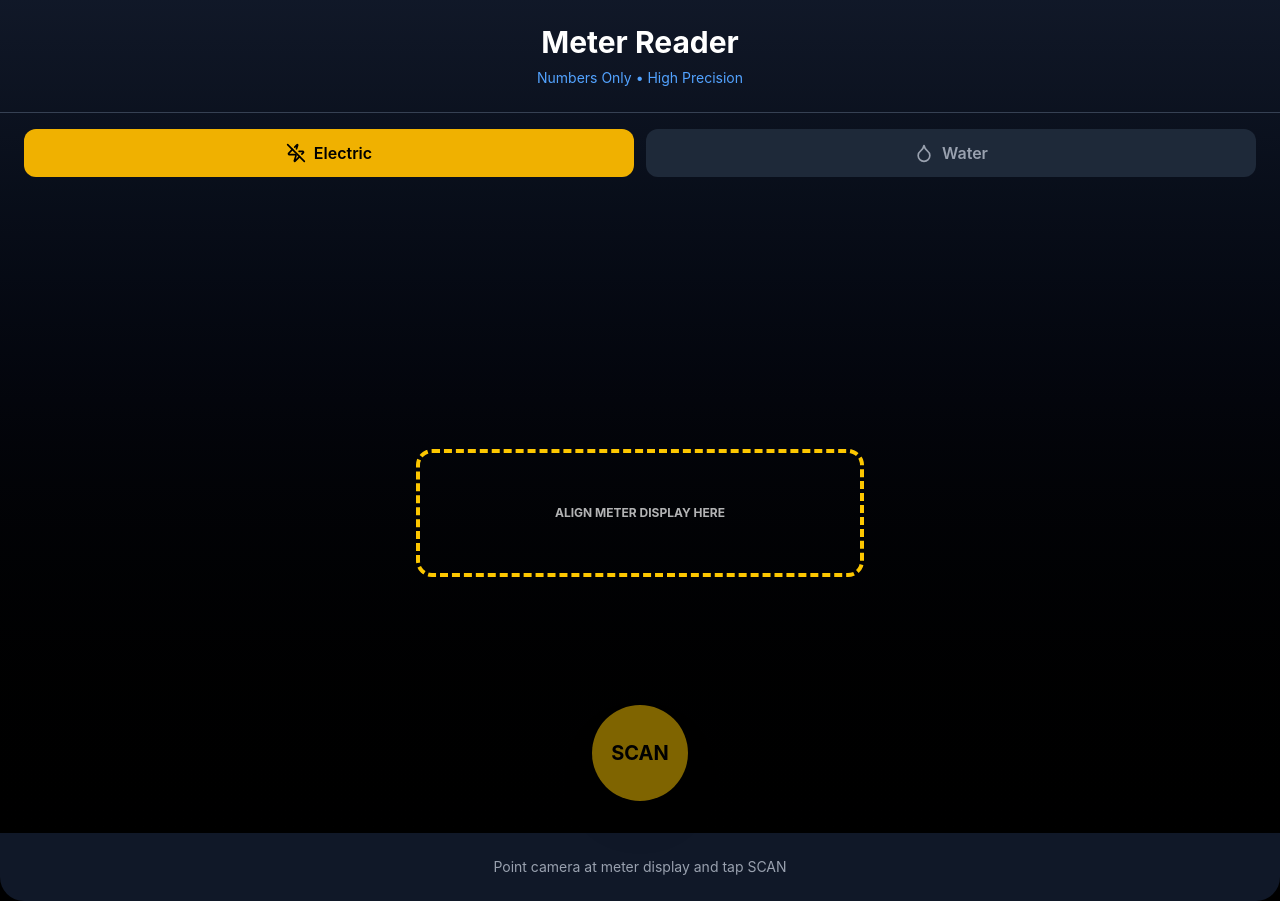
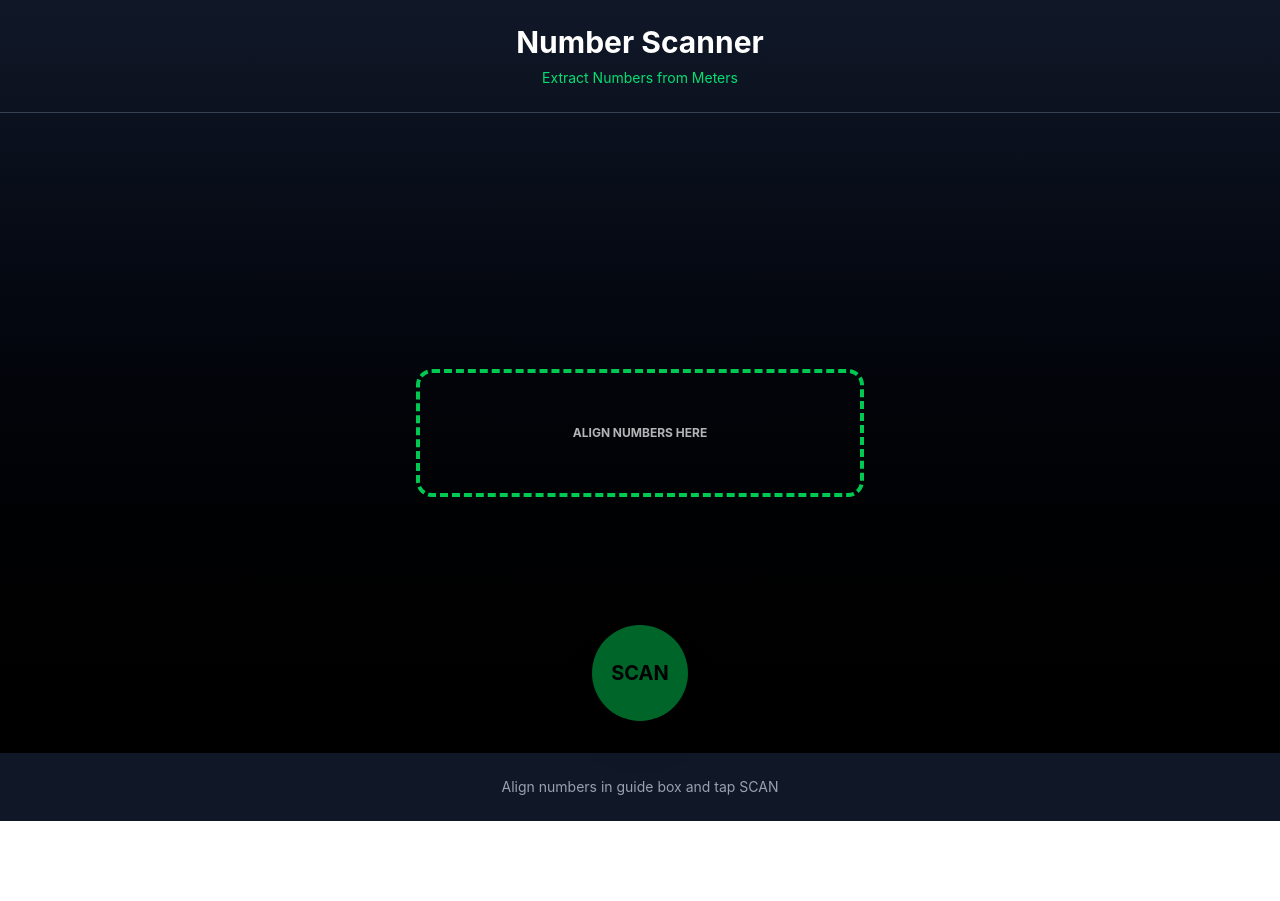
Before and after one commit to lakadeamit220/ocr-scanner-pwa, a React (Vite) app: page / in a window 1280 px wide. After the commit the page ends 821 px from the top, so only its background shows below. Built offline with nearby package versions, Linux system fonts and the light colour scheme; no server answers.

Commit message:
refactor: simplify MeterScanner component by removing unused state and improving OCR processing

```diff
--- a/src/components/MeterScanner.jsx
+++ b/src/components/MeterScanner.jsx
@@ -1,5 +1,5 @@
 import { useEffect, useRef, useState } from 'react'
-import { Copy, ZapOff, Droplet } from 'lucide-react'
+import { Copy } from 'lucide-react'
 
 export default function MeterScanner() {
     const videoRef = useRef(null)
@@ -8,7 +8,6 @@ export default function MeterScanner() {
     const [scanning, setScanning] = useState(false)
     const [ready, setReady] = useState(false)
     const [tesseractReady, setTesseractReady] = useState(false)
-    const [meterType, setMeterType] = useState('electric') // 'electric' or 'water'
 
     // Load Tesseract from CDN
     useEffect(() => {
@@ -44,15 +43,14 @@ export default function MeterScanner() {
     }, [])
 
     const extractOnlyNumbers = (text) => {
-        // Remove all non-digits and common OCR mistakes
+        // First fix common OCR mistakes, then extract digits
         let cleaned = text
-            .replace(/[^0-9]/g, '') // Keep only digits
-            .replace(/O/g, '0')     // O → 0
-            .replace(/o/g, '0')     // o → 0
-            .replace(/I/g, '1')     // I → 1
-            .replace(/l/g, '1')     // l → 1
-            .replace(/S/g, '5')     // S → 5
-            .replace(/B/g, '8')     // B → 8
+            .replace(/O/gi, '0')     // O/o → 0
+            .replace(/I/g, '1')      // I → 1
+            .replace(/l/g, '1')      // l → 1
+            .replace(/S/g, '5')      // S → 5
+            .replace(/B/g, '8')      // B → 8
+            .replace(/[^0-9]/g, '')  // Keep only digits
 
         return cleaned
     }
@@ -78,11 +76,11 @@ export default function MeterScanner() {
         const imageData = ctx.getImageData(0, 0, canvas.width, canvas.height)
         const data = imageData.data
 
-        // Convert to grayscale with high contrast
+        // Convert to grayscale with adaptive contrast
         for (let i = 0; i < data.length; i += 4) {
             const gray = data[i] * 0.299 + data[i + 1] * 0.587 + data[i + 2] * 0.114
-            // Aggressive thresholding for clear digits
-            const value = gray > 140 ? 255 : 0
+            // Use threshold for better digit recognition
+            const value = gray > 128 ? 255 : 0
             data[i] = data[i + 1] = data[i + 2] = value
         }
         ctx.putImageData(imageData, 0, 0)
@@ -96,8 +94,8 @@ export default function MeterScanner() {
 
                 // OPTIMIZED FOR DIGITS ONLY
                 await worker.setParameters({
-                    tessedit_char_whitelist: '0123456789',  // ONLY numbers
-                    tessedit_pageseg_mode: '7',  // Single line of text (typical for meters)
+                    tessedit_char_whitelist: '0123456789',
+                    tessedit_pageseg_mode: '6',  // Uniform block of text
                     preserve_interword_spaces: '0',
                 })
 
@@ -106,10 +104,10 @@ export default function MeterScanner() {
 
                 const extracted = extractOnlyNumbers(text)
 
-                if (extracted && extracted.length >= 3) {
+                if (extracted && extracted.length >= 1) {
                     setNumber(extracted)
                 } else {
-                    setNumber('❌ No meter number found\n\nTips:\n• Get closer to the display\n• Ensure good lighting\n• Hold steady\n• Align with guide box')
+                    setNumber('❌ No numbers detected\n\nTips:\n• Move closer to display\n• Better lighting needed\n• Hold camera steady\n• Align numbers in guide box')
                 }
             } catch (err) {
                 console.error(err)
@@ -130,44 +128,19 @@ export default function MeterScanner() {
         <div className="min-h-screen bg-gradient-to-b from-gray-900 to-black text-white flex flex-col">
             {/* Header */}
             <header className="p-6 text-center border-b border-gray-700">
-                <h1 className="text-3xl font-bold">Meter Reader</h1>
-                <p className="text-blue-400 text-sm mt-2">Numbers Only • High Precision</p>
+                <h1 className="text-3xl font-bold">Number Scanner</h1>
+                <p className="text-green-400 text-sm mt-2">Extract Numbers from Meters</p>
             </header>
 
-            {/* Meter Type Selector */}
-            <div className="px-6 pt-4 flex gap-3">
-                <button
-                    onClick={() => setMeterType('electric')}
-                    className={`flex-1 py-3 rounded-xl font-semibold flex items-center justify-center gap-2 transition-all ${meterType === 'electric'
-                            ? 'bg-yellow-500 text-black'
-                            : 'bg-gray-800 text-gray-400'
-                        }`}
-                >
-                    <ZapOff size={20} />
-                    Electric
-                </button>
-                <button
-                    onClick={() => setMeterType('water')}
-                    className={`flex-1 py-3 rounded-xl font-semibold flex items-center justify-center gap-2 transition-all ${meterType === 'water'
-                            ? 'bg-blue-500 text-white'
-                            : 'bg-gray-800 text-gray-400'
-                        }`}
-                >
-                    <Droplet size={20} />
-                    Water
-                </button>
-            </div>
+            {/* Camera View */}
+            <div className="relative flex-1">
+                <video ref={videoRef} playsInline muted className="w-full h-full object-cover" />
 
-            {/* Camera View */}
-            <div className="relative flex-1 mt-4">
-                <video ref={videoRef} playsInline muted className="w-full h-full object-cover rounded-t-3xl" />
-
-                {/* Guide box for meter display */}
+                {/* Guide box for numbers */}
                 <div className="absolute inset-0 flex items-center justify-center pointer-events-none">
-                    <div className={`border-4 border-dashed rounded-2xl w-10/12 max-w-md h-32 ${meterType === 'electric' ? 'border-yellow-400' : 'border-blue-400'
-                        }`}>
+                    <div className="border-4 border-green-500 border-dashed rounded-2xl w-10/12 max-w-md h-32">
                         <div className="absolute inset-0 flex items-center justify-center text-xs font-bold opacity-70">
-                            ALIGN METER DISPLAY HERE
+                            ALIGN NUMBERS HERE
                         </div>
                     </div>
                 </div>
@@ -176,10 +149,7 @@ export default function MeterScanner() {
                 <button
                     onClick={scan}
                     disabled={!ready || scanning || !tesseractReady}
-                    className={`absolute bottom-8 left-1/2 -translate-x-1/2 font-bold text-xl rounded-full w-24 h-24 shadow-2xl active:scale-95 disabled:opacity-50 transition-all flex items-center justify-center ${meterType === 'electric'
-                            ? 'bg-yellow-400 text-black'
-                            : 'bg-blue-500 text-white'
-                        }`}
+                    className="absolute bottom-8 left-1/2 -translate-x-1/2 bg-green-500 text-black font-bold text-xl rounded-full w-24 h-24 shadow-2xl active:scale-95 disabled:opacity-50 transition-all flex items-center justify-center"
                 >
                     {scanning ? '...' : 'SCAN'}
                 </button>
@@ -188,14 +158,14 @@ export default function MeterScanner() {
             </div>
 
             {/* Results Section */}
-            <div className="p-6 bg-gray-900 rounded-b-3xl">
+            <div className="p-6 bg-gray-900">
                 {number && !scanning && !number.startsWith('⏳') && (
                     <>
                         {!number.startsWith('❌') && !number.startsWith('🔍') && (
                             <>
                                 <div className="bg-black p-6 rounded-2xl mb-4 border-2 border-green-600">
                                     <p className="text-gray-400 text-sm mb-2 font-medium">
-                                        {meterType === 'electric' ? 'Electric' : 'Water'} Meter Reading
+                                        Scanned Number
                                     </p>
                                     <p className="text-5xl font-mono font-bold text-green-400 tracking-wider text-center">
                                         {number}
@@ -227,7 +197,7 @@ export default function MeterScanner() {
                 )}
                 {!number && !scanning && (
                     <div className="text-center text-gray-400">
-                        <p className="text-sm">Point camera at meter display and tap SCAN</p>
+                        <p className="text-sm">Align numbers in guide box and tap SCAN</p>
                     </div>
                 )}
             </div>
```
